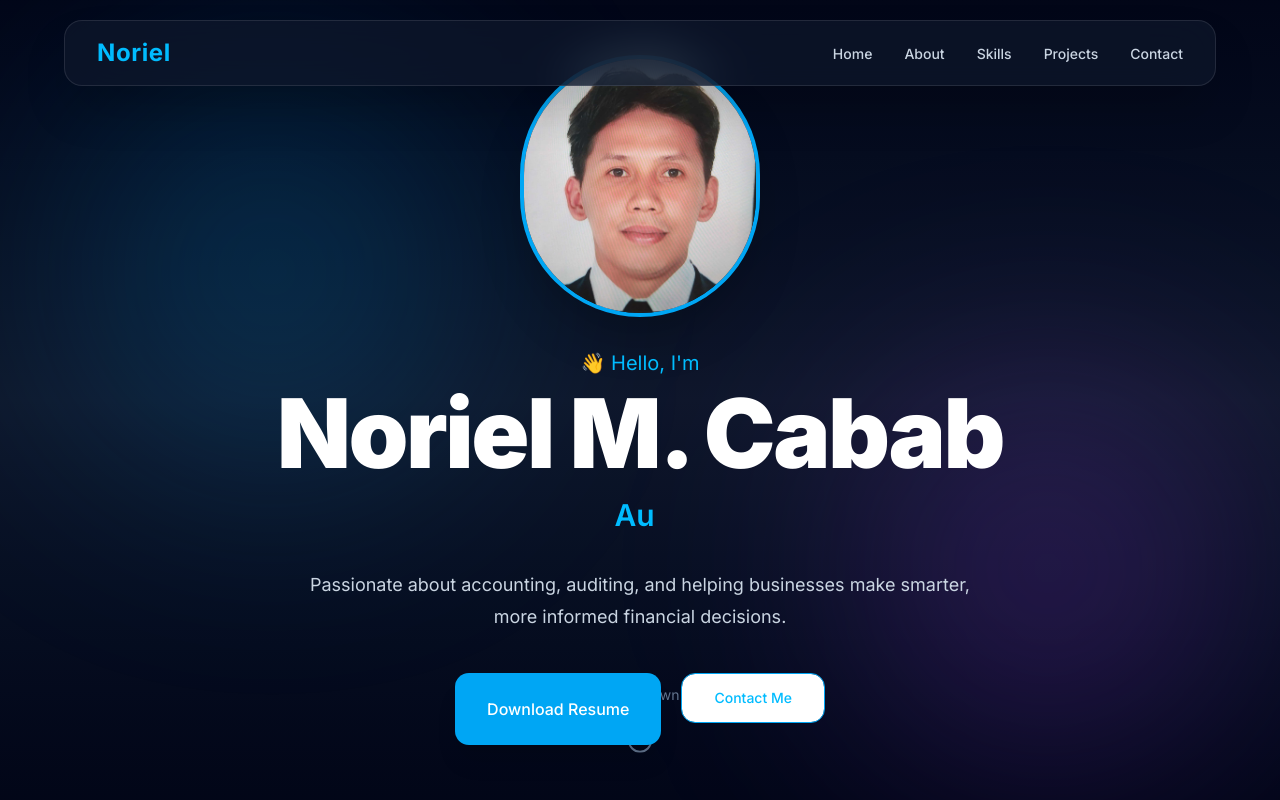
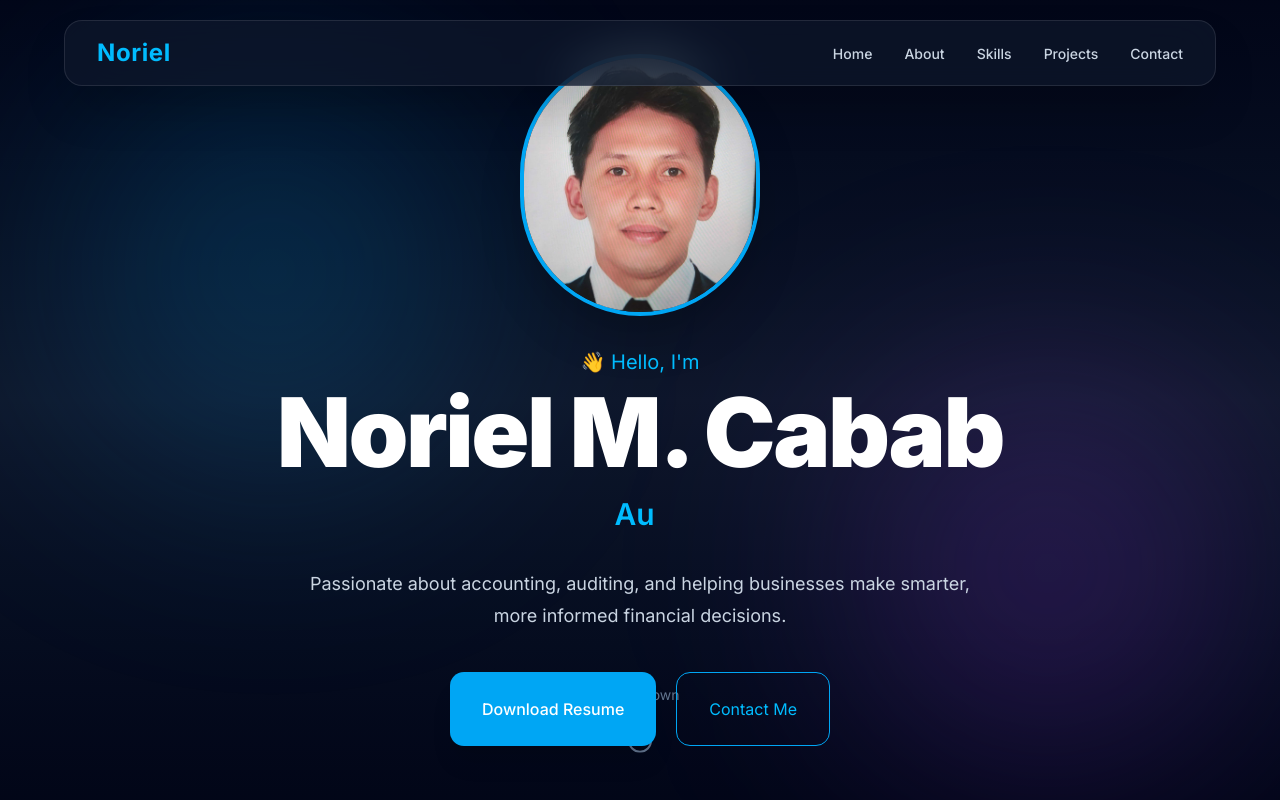
Before and after one commit to Chicha1005/noriel-portfolio, a Next.js app: page / in a window 1280 px wide. Shown: the top 800 px of the page. Built offline with nearby package versions, Linux system fonts and the light colour scheme.

Commit message:
Link contact button to contact section

```diff
--- a/components/Hero.tsx
+++ b/components/Hero.tsx
@@ -65,24 +65,12 @@ export default function Hero() {
             Download Resume
           </a>
 
-          <Button
-            variant="outline"
-            size="lg"
-            className="
-border-sky-500
-text-sky-400
-px-8
-py-6
-rounded-xl
-hover:bg-sky-500
-hover:text-white
-transition-all
-duration-300
-hover:scale-105
-"
+          <a
+            href="#contact"
+            className="inline-flex items-center justify-center border border-sky-500 px-8 py-6 rounded-xl text-sky-400 transition-all duration-300 hover:scale-105 hover:bg-sky-500 hover:text-white"
           >
             Contact Me
-          </Button>
+          </a>
         </div>
       </div>
     <div className="absolute bottom-8 flex flex-col items-center animate-bounce">
```
